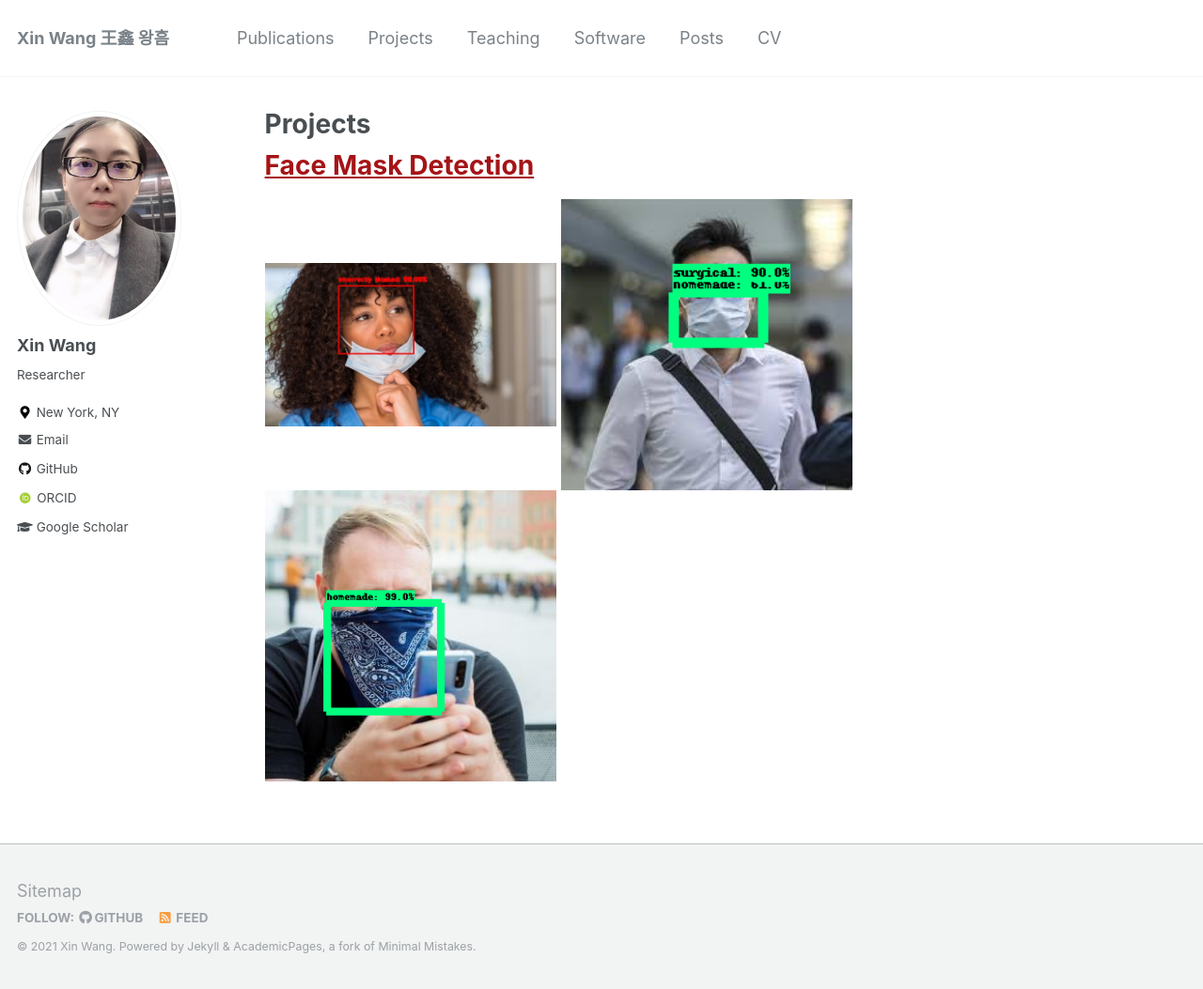
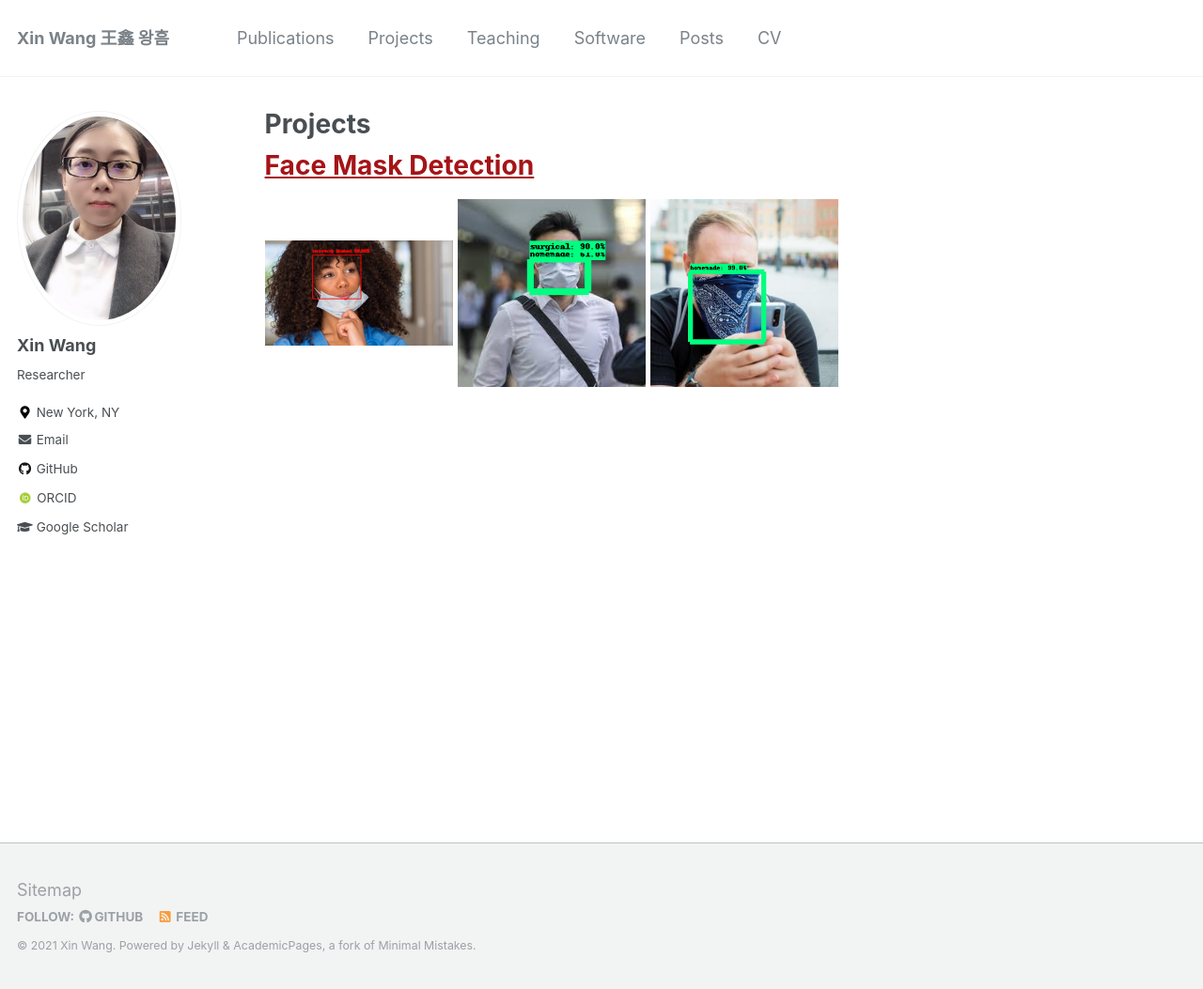
Before and after one commit to xin-wang-kr/xin-wang-kr.github.io, a Jekyll site: the page built from _pages/projects.md, in a window 1280 px wide and 1053 px high. Shown: the whole window at 94% size. Built offline with Jekyll 4.4.1, drawn with Linux system fonts in a browser that asks for light colours; some web fonts are replaced.

Commit message:
Update projects.md

```diff
--- a/_pages/projects.md
+++ b/_pages/projects.md
@@ -10,7 +10,7 @@
 # [Face Mask Detection](projects/face-mask.md)
 
 <p float="left">
-  <img src="/images/research/face-mask/correct-mask-1.jpg" height="250" width="310" />
-  <img src="/images/research/face-mask/mask-type-1.png" height="250" width="310" />
-  <img src="/images/research/face-mask/mask-type-3.png" height="250" width="310" />
+  <img src="/images/research/face-mask/correct-mask-1.jpg" height="150" width="200" />
+  <img src="/images/research/face-mask/mask-type-1.png" height="150" width="200" />
+  <img src="/images/research/face-mask/mask-type-3.png" height="150" width="200" />
 </p>
```
